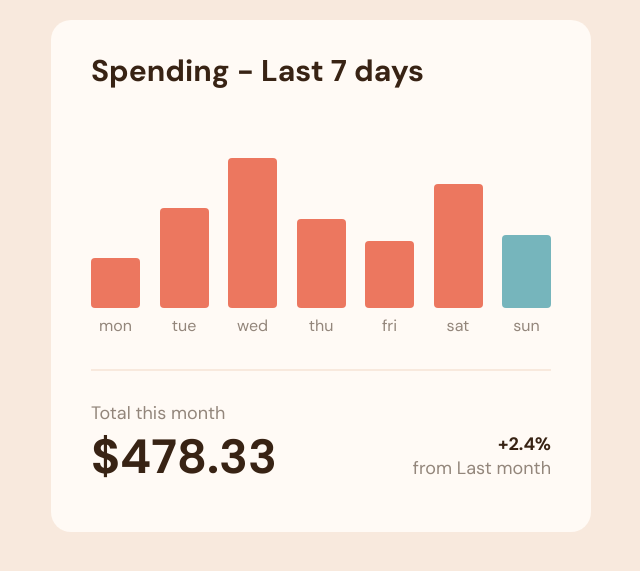
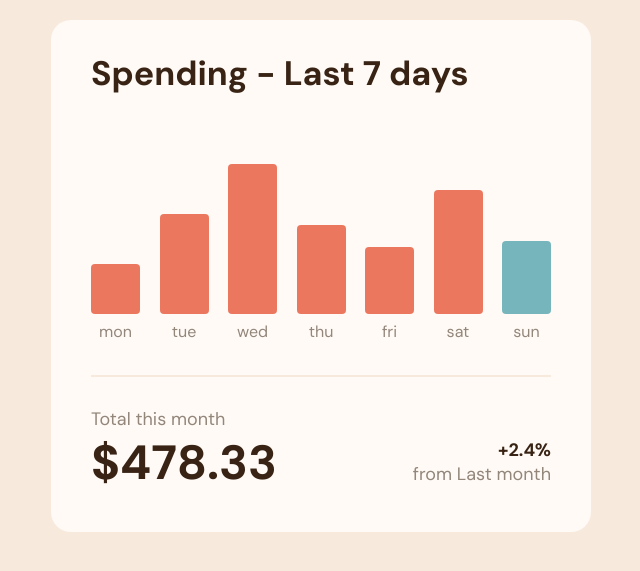
Before and after one commit to kikiklang/expense-chart-component, a website built with Parcel: page src/html/index.html in a window 1280 px wide. Shown: the part 199-770 px from the top of the page, without its empty margins (319-959 px from the left). Built offline with nearby package versions, Linux system fonts and the light colour scheme.

Commit message:
change font size

```diff
--- a/src/css/styles.css
+++ b/src/css/styles.css
@@ -60,7 +60,7 @@ section {
 .expense-chart-title {
   color: red;
   color: var(--neutral-0);
-  font-size: 30px;
+  font-size: 34px;
   letter-spacing: -0.1;
 }
 
```
